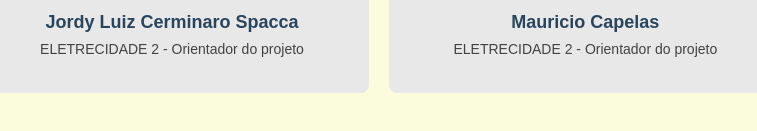
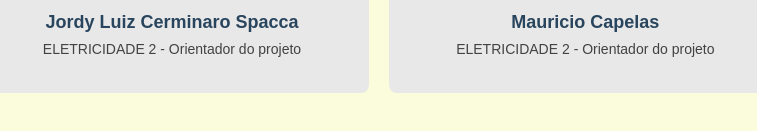
Before and after one commit to altxmandy/Arduino, a website: page paginas/equipe.html in a window 1280 px wide. Shown: the part 1173-1304 px from the top of the page, 468-1225 px from the left. Drawn offline with Linux system fonts and the light colour scheme; a web font is replaced by a local one.

Commit message:
Alterações no HTML (Obj. e Sobre)

```diff
--- a/paginas/equipe.html
+++ b/paginas/equipe.html
@@ -144,7 +144,7 @@
             </div>
             <div class="info-professor">
                 <h3>Jordy Luiz Cerminaro Spacca</h3>
-                <p>ELETRECIDADE 2 - Orientador do projeto</p>
+                <p>ELETRICIDADE 2 - Orientador do projeto</p>
             </div>
         </div>
 
@@ -154,7 +154,7 @@
             </div>
             <div class="info-professor">
                 <h3>Mauricio Capelas</h3>
-                <p>ELETRECIDADE 2 - Orientador do projeto</p>
+                <p>ELETRICIDADE 2 - Orientador do projeto</p>
             </div>
         </div>
     </div>
```
Also changed, not shown: paginas/sobre.html (+1 -1 lines).
